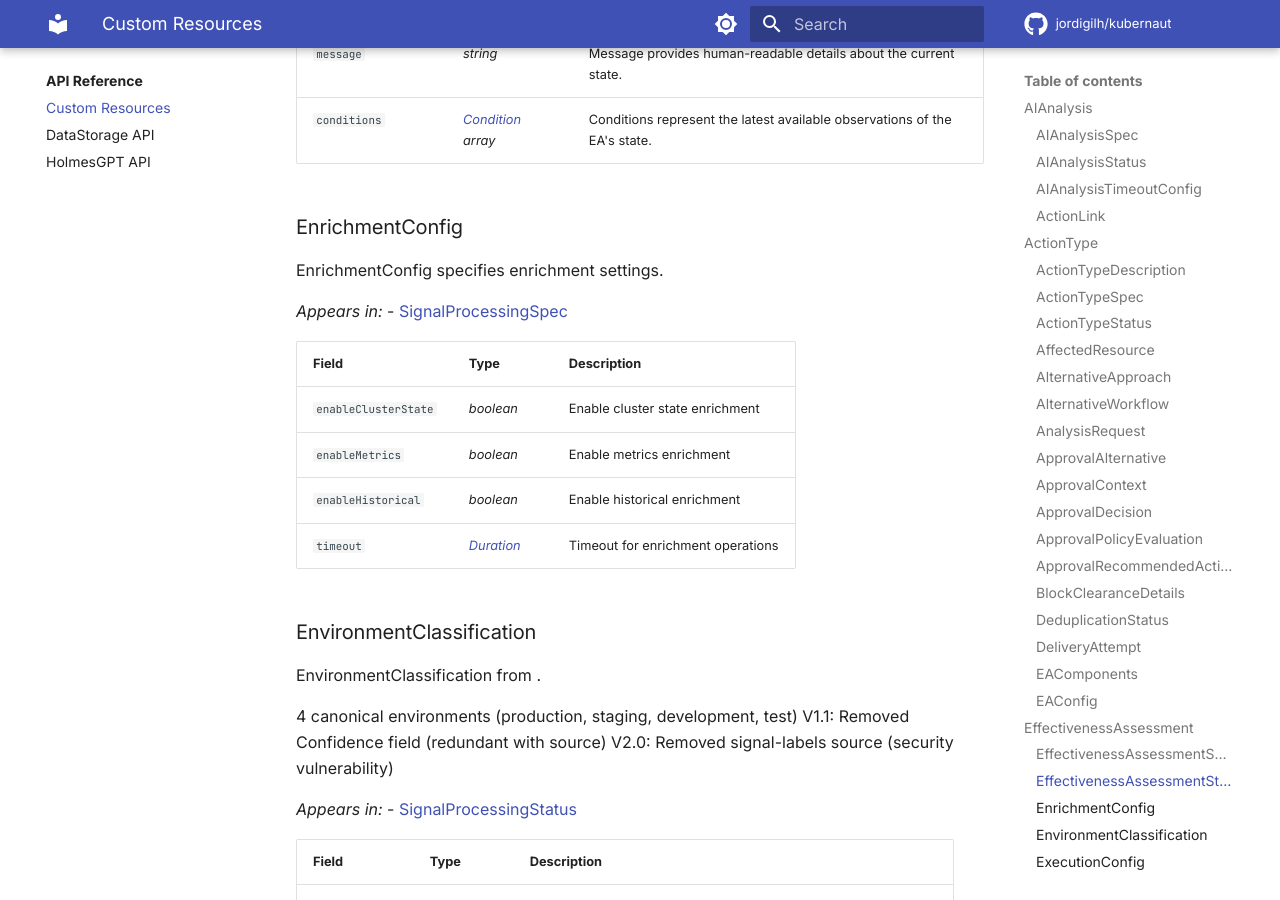
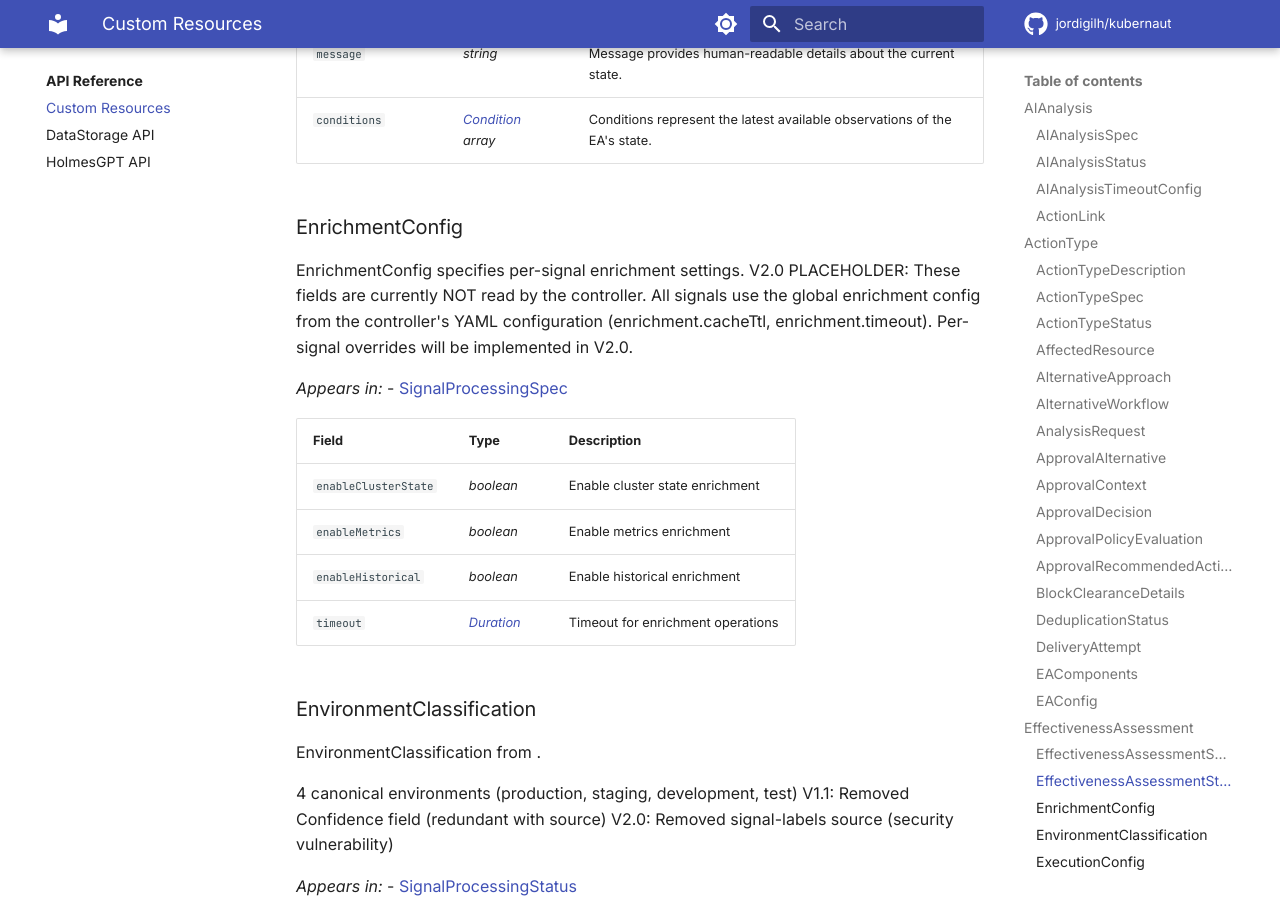
Before and after one commit to jordigilh/kubernaut-docs, an MkDocs documentation site: the page built from docs/api-reference/crds.md, in a window 1280 px wide and 900 px high, scrolled down 17112 px. Built offline with MkDocs 1.6.1 and Material for MkDocs 9.7.7, drawn with Linux system fonts in a browser that asks for light colours; comment, search, counter and statistics services are not loaded; the version menu is left out; some of the changed text lies outside the part shown.

Commit message:
fix: update AWX credential storage reference and regenerate CRD docs
AWX ephemeral credential IDs moved from annotation to
status.ephemeralCredentialIDs (#479). CRD reference regenerated from
kubernaut v1.1.0 tag, adding ephemeralCredentialIDs, EnrichmentConfig
v2.0 placeholder, and targetType degraded-mode note.

Made-with: Cursor

```diff
--- a/docs/api-reference/crds.md
+++ b/docs/api-reference/crds.md
@@ -489,7 +489,10 @@ _Appears in:_
 ### EnrichmentConfig
 
 
-EnrichmentConfig specifies enrichment settings.
+EnrichmentConfig specifies per-signal enrichment settings.
+V2.0 PLACEHOLDER: These fields are currently NOT read by the controller.
+All signals use the global enrichment config from the controller's YAML configuration
+(enrichment.cacheTtl, enrichment.timeout). Per-signal overrides will be implemented in V2.0.
 
 _Appears in:_
 - [SignalProcessingSpec](#signalprocessingspec)
@@ -1346,7 +1349,7 @@ _Appears in:_
 | `severity`| _string_| Severity level (external/raw value from monitoring system)<br /> No enum restriction - allows external severity schemes (Sev1-4, P0-P4, etc.)<br />Normalized severity is stored in Status.Severity|
 | `type`| _string_| Signal type: "alert" (generic signal type; adapter-specific values like "prometheus-alert" or "kubernetes-event" are deprecated)|
 | `source`| _string_| Adapter that ingested the signal|
-| `targetType`| _string_| Target system type|
+| `targetType`| _string_| Target system type.<br />V2.0 PLACEHOLDER: Currently only "kubernetes" is supported by the enricher.<br />Non-kubernetes values are accepted by validation but enrichment will run in degraded mode.|
 | `targetResource`| _[ResourceIdentifier](#resourceidentifier)_| Target resource identification|
 | `labels`| _object (keys:string, values:string)_| Signal labels extracted from provider-specific data|
 | `annotations`| _object (keys:string, values:string)_| Signal annotations extracted from provider-specific data|
@@ -1565,6 +1568,7 @@ _Appears in:_
 | `failureReason`| _string_| FailureReason explains why execution failed (if applicable)<br />DEPRECATED: Use FailureDetails for structured failure information|
 | `failureDetails`| _[FailureDetails](#failuredetails)_| FailureDetails contains structured failure information<br />Populated when Phase=Failed|
 | `blockClearance`| _[BlockClearanceDetails](#blockclearancedetails)_| BlockClearance tracks the clearing of PreviousExecutionFailed blocks<br />When set, allows new executions despite previous execution failure<br />Preserves audit trail of WHO cleared the block and WHY|
+| `ephemeralCredentialIDs`| _integer array_| EphemeralCredentialIDs stores AWX credential IDs created by the ansible<br />executor for cleanup after execution . Written via the status<br />subresource to avoid violating spec immutability .|
 | `conditions`| _[Condition](https://kubernetes.io/docs/reference/generated/kubernetes-api/v/#condition-v1-meta) array_| Conditions provide detailed status information|
 
 
```
Also changed, not shown: docs/architecture/workflow-execution.md (+1 -1 lines).
